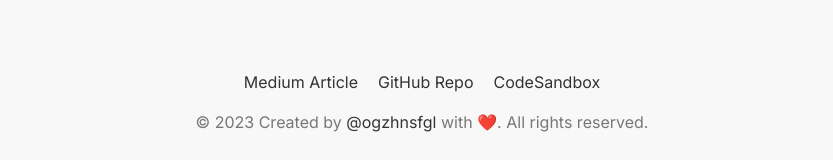
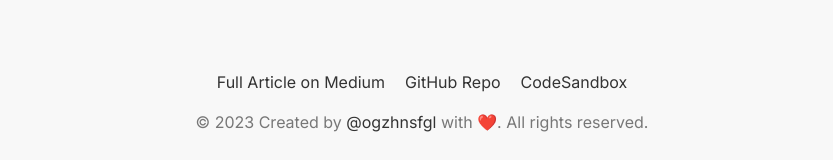
Before and after one commit to Ogzhnsfgl/optimizing-form-handling-in-react, a Next.js app: page / in a window 1280 px wide. Shown: the part 638-798 px from the top of the page, without its empty margins (218-1051 px from the left). Built offline with nearby package versions, Linux system fonts and the light colour scheme.

Commit message:
fix: link label changed.

```diff
--- a/app/layout.tsx
+++ b/app/layout.tsx
@@ -34,7 +34,7 @@ export default function RootLayout({
                   target='_blank'
                   rel='noopener noreferrer'
                 >
-                  Medium Article
+                  Full Article on Medium
                 </a>
                 <a
                   href='https://github.com/Ogzhnsfgl/optimizing-form-handling-in-react'
```
